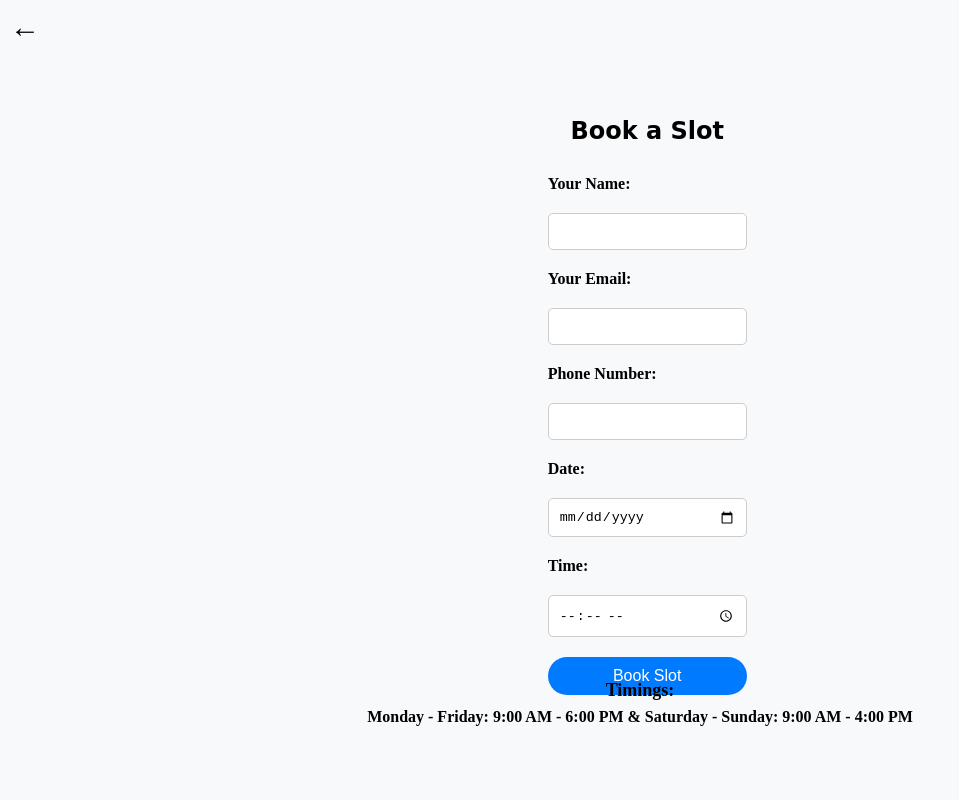
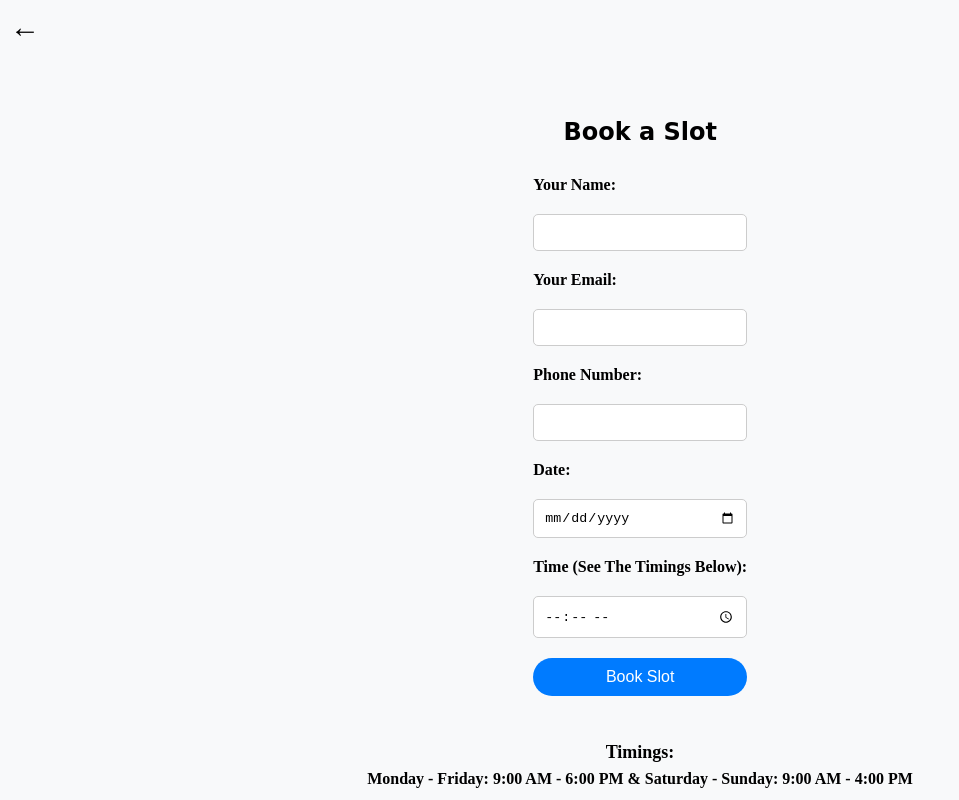
Before and after one commit to AlexThondan/Urban-Hair-Lounge, a plain HTML site: page Slot.html in a window 1280 px wide. Shown: the whole page, without its empty margins (0-959 px from the left). Drawn offline with Linux system fonts and the light colour scheme.

Commit message:
Chnages made in padding

```diff
--- a/Slot.html
+++ b/Slot.html
@@ -22,7 +22,7 @@
             <label for="date">Date:</label>
             <input type="date" id="date" name="date" required>
 
-            <label for="time">Time:</label>
+            <label for="time">Time (See The Timings Below):</label>
             <input type="time" id="time" name="time" required>
 
             <button type="submit">Book Slot</button>
@@ -39,7 +39,7 @@
         </div>
     </div>
     <div class="popup" id="bookingPopup">
-        <!-- Insert the image tag below with the appropriate source (src) attribute -->
+
         <img src="Apps/Tick Mark.jpg" alt="Congratulations Image" >
 
         <p>Congratulations!<br></br> Your slot has been successfully booked. <br>Get ready for an amazing experience.</br> Be punctual, and we'll be there to assist you.</p>
--- a/slot.css
+++ b/slot.css
@@ -11,11 +11,11 @@ body {
 
 .container {
     width: 98%;
-    height: 94vh;
+    height: 96vh;
     background-image: url('img/adam-winger-KVVjmb3IIL8-unsplash.jpg');
     background-size: cover;
     background-position: center;
-    padding: 20px;
+    padding: 13px;
     display: flex;
     flex-direction: column;
     justify-content: center;
@@ -65,7 +65,7 @@ button:hover {
 }
 
 .timings {
-    margin-top: -130px;
+    margin-top: -70px;
     text-align: center;
     color: #000000;
 }
```
Also changed, not shown: Index.html (+2 -0 lines).
